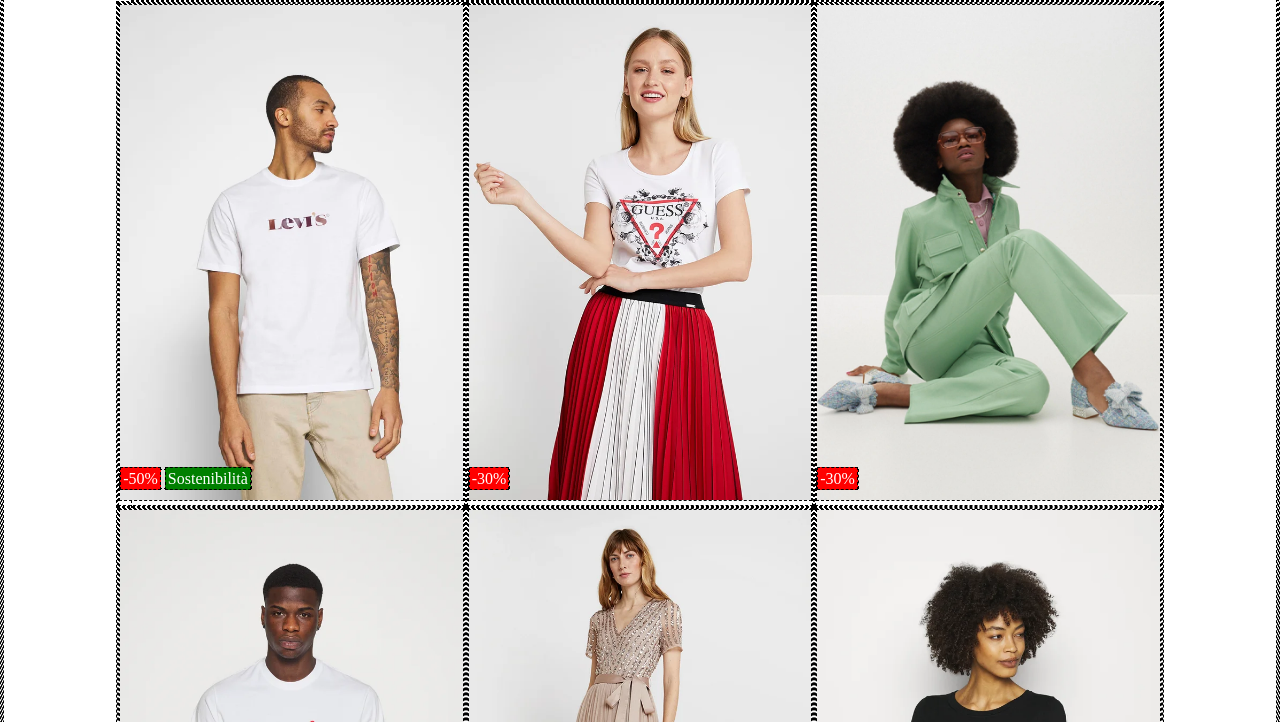
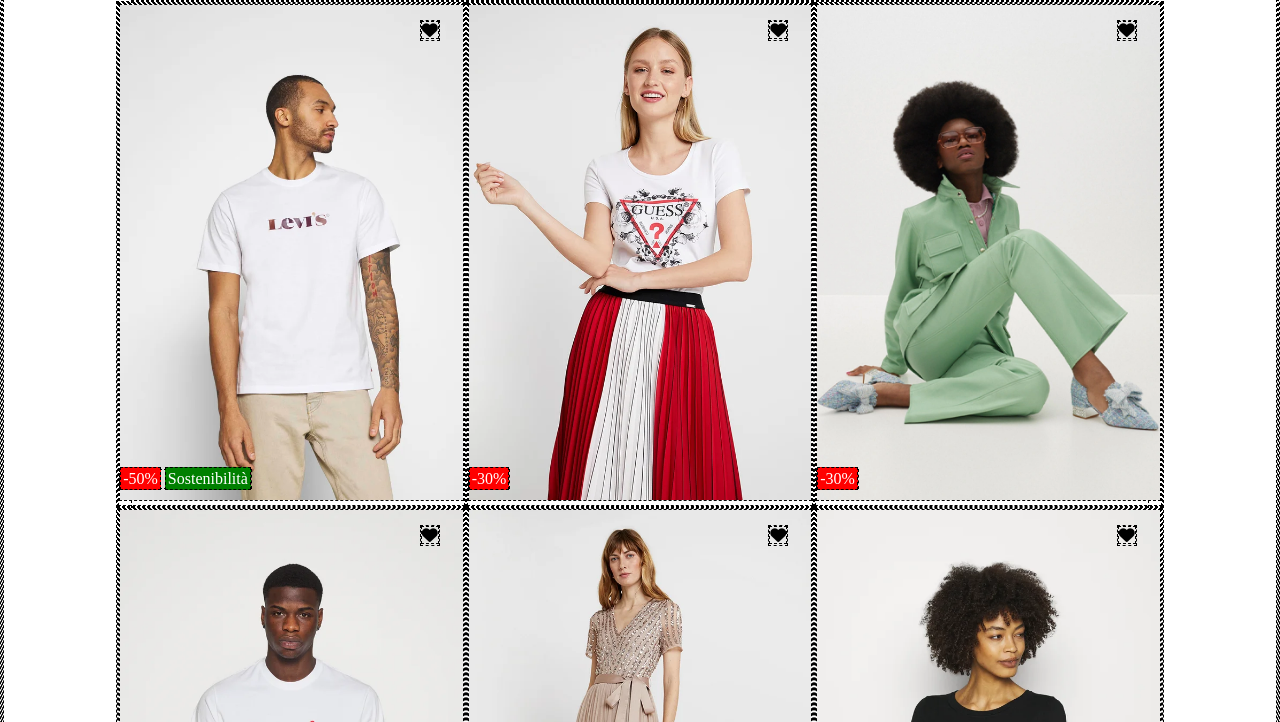
Before and after one commit to FrancescoSls97/html-css-boolando, a plain HTML site: page index.html in a window 1280 px wide. Shown: the part 78-800 px from the top of the page. Drawn offline with Linux system fonts and the light colour scheme.

Commit message:
add hearts

```diff
--- a/css/style.css
+++ b/css/style.css
@@ -36,6 +36,12 @@ img {
     position: absolute;
     bottom: 1rem;
   }
+
+  .heart {
+    position: absolute;
+    top: 1rem;
+    right: 1.5rem;
+  }
 }
 
 /* elements style */
--- a/index.html
+++ b/index.html
@@ -36,6 +36,9 @@
                     <div class="col">
                         <div class="card">
                             <img src="./img/1.webp" alt="product1">
+                            <div class="heart">
+                                <i class="fa-solid fa-heart"></i>
+                            </div>
                             <div class="evidence">
                                 <span class="discount">-50%</span>
                                 <span class="eco">Sostenibilità</span>
@@ -45,6 +48,9 @@
                     <div class="col">
                         <div class="card">
                             <img src="./img/2.webp" alt="product2">
+                            <div class="heart">
+                                <i class="fa-solid fa-heart"></i>
+                            </div>
                             <div class="evidence">
                                 <span class="discount">-30%</span>
                             </div>
@@ -53,6 +59,9 @@
                     <div class="col">
                         <div class="card">
                             <img src="./img/3.webp" alt="product3">
+                            <div class="heart">
+                                <i class="fa-solid fa-heart"></i>
+                            </div>
                             <div class="evidence">
                                 <span class="discount">-30%</span>
                             </div>
@@ -61,6 +70,9 @@
                     <div class="col">
                         <div class="card">
                             <img src="./img/4.webp" alt="product4">
+                            <div class="heart">
+                                <i class="fa-solid fa-heart"></i>
+                            </div>
                             <div class="evidence">
                                 <span class="discount">-50 %</span>
                                 <span class="eco">Sostenibilità</span>
@@ -70,11 +82,17 @@
                     <div class="col">
                         <div class="card">
                             <img src="./img/5.webp" alt="product5">
+                            <div class="heart">
+                                <i class="fa-solid fa-heart"></i>
+                            </div>
                         </div>
                     </div>
                     <div class="col">
                         <div class="card">
                             <img src="./img/6.webp" alt="product1">
+                            <div class="heart">
+                                <i class="fa-solid fa-heart"></i>
+                            </div>
                             <div class="evidence">
                                 <span class="eco">Sostenibilità</span>
                             </div>
```
